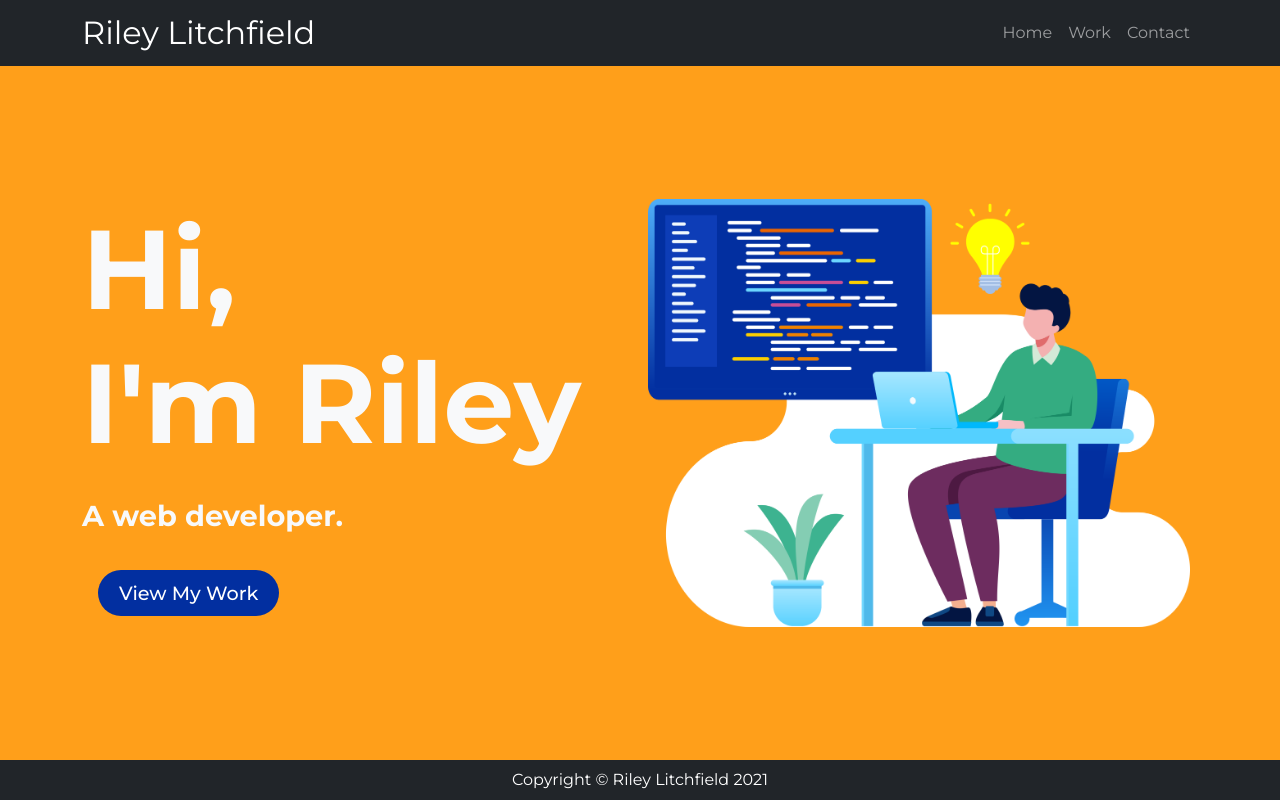
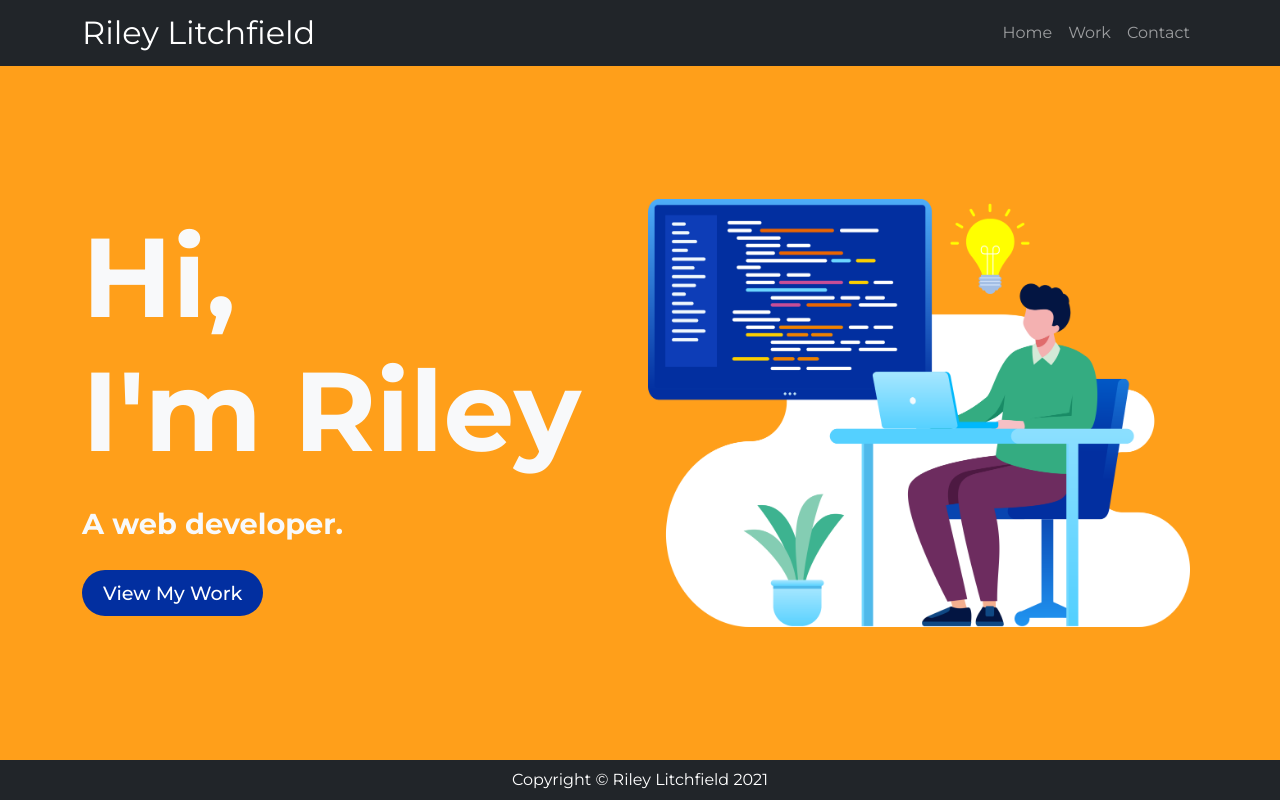
Before and after one commit to karateking007/riley-portfolio, a React (Create React App) app: page / in a window 1280 px wide. Built offline with nearby package versions, Linux system fonts and the light colour scheme.

Commit message:
Updated Home component

```diff
--- a/src/components/Home.jsx
+++ b/src/components/Home.jsx
@@ -10,7 +10,7 @@ function Home() {
                     <div className="mb-3 mb-md-4 mb-lg-0">
                         <h1 className="display-1 fw-bold" id="lg-heading">Hi,<br />I'm Riley</h1>
                         <p className="lead my-4 fw-bold" id="lg-sub-heading">A web developer.</p>
-                        <Link to="/work" className="nav-link"><button className="btn btn-green">View My Work</button></Link>
+                        <Link to="/work"><button className="btn btn-green">View My Work</button></Link>
                     </div>
                     <img className="img-fluid w-100 mt-4 mt-lg-0 mx-auto mx-lg-0 px-2" id="home-graphic" src={graphic} alt="Man using computer." />
                 </div>
```
